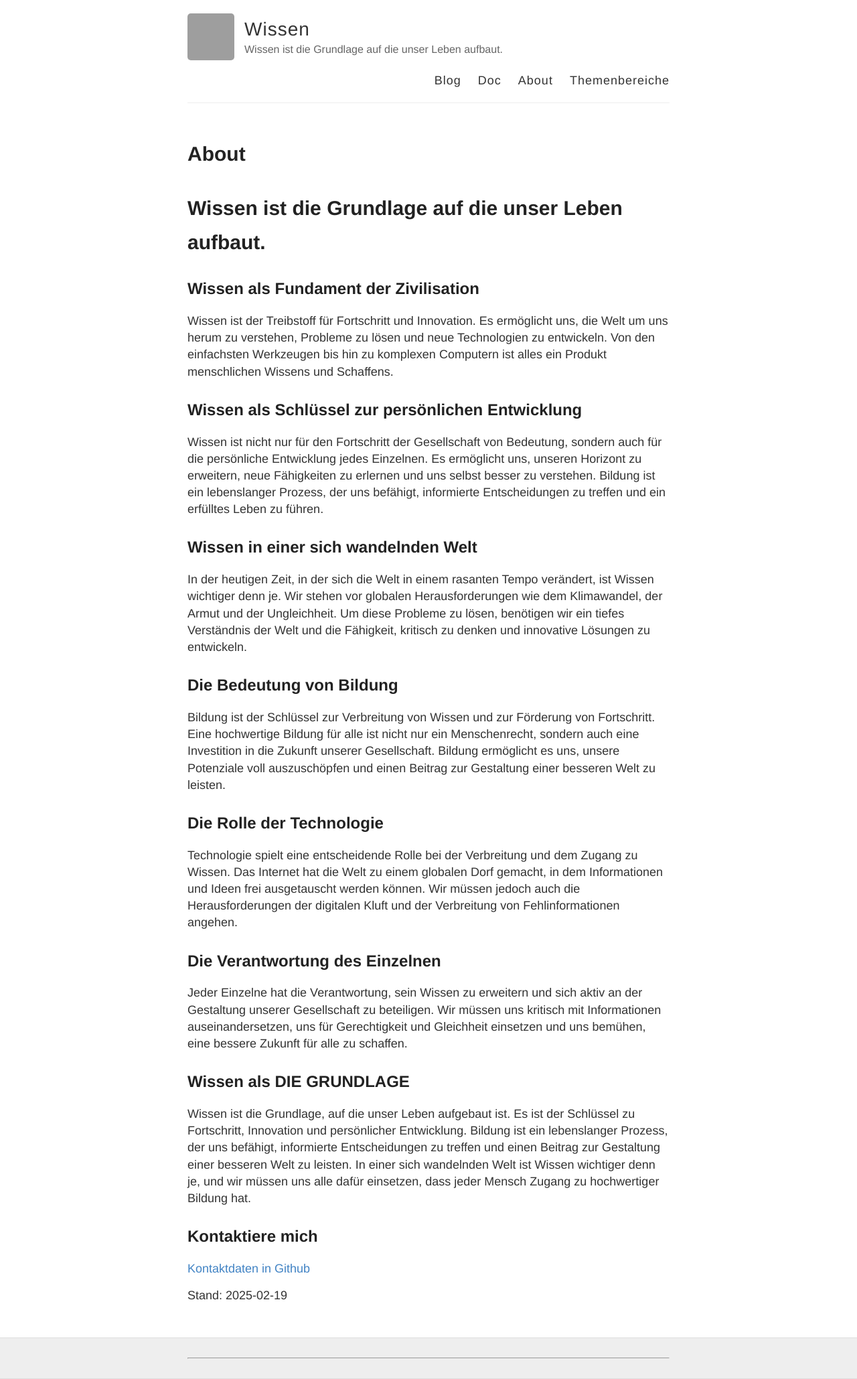
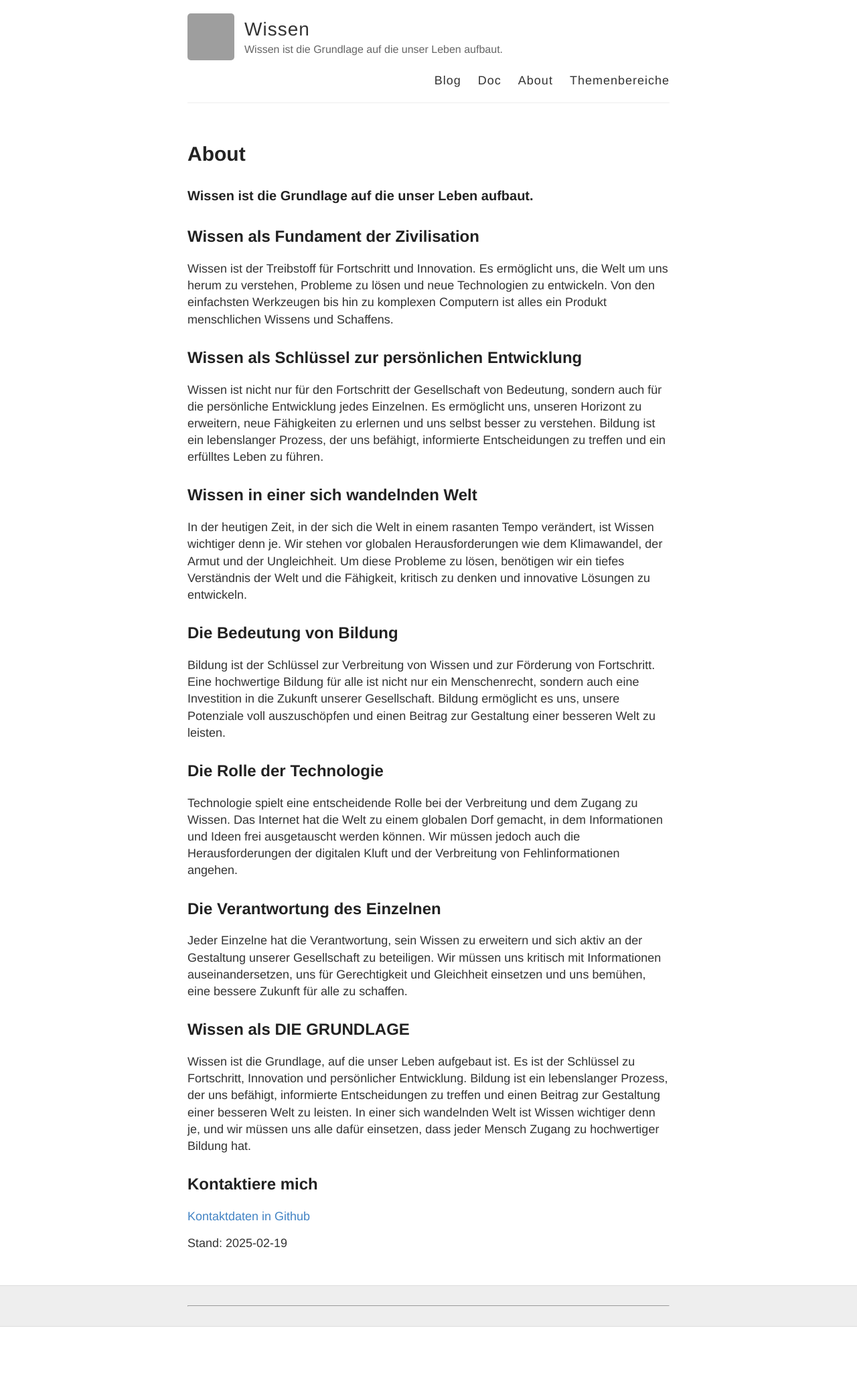
Before and after one commit to S2030c/wissen, a Jekyll site: the page built from about.md, in a window 1280 px wide. Shown: the whole page at 67% size. Built offline with Jekyll 4.4.1, drawn with Linux system fonts in a browser that asks for light colours; nearby versions of some CDN libraries; after the commit the page ends 1981 px from its top, so only the background shows below that; grey boxes are pictures that could not be loaded.

```diff
--- a/about.md
+++ b/about.md
@@ -4,7 +4,7 @@ title: About
 permalink: /about/
 ---
 
-# Wissen ist die Grundlage auf die unser Leben aufbaut.
+### Wissen ist die Grundlage auf die unser Leben aufbaut.
 
 ## Wissen als Fundament der Zivilisation
 
```
